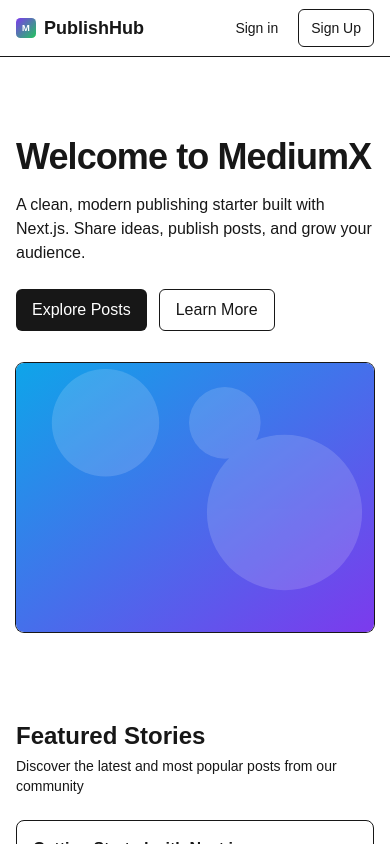
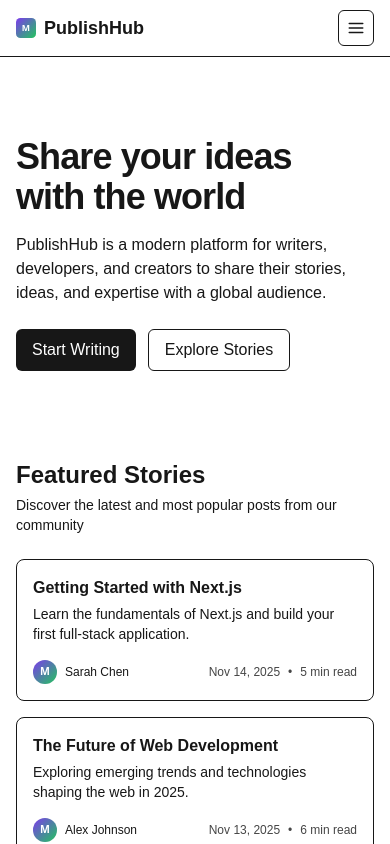
Before and after one commit to Boldecca/capston-phase2, a Next.js app: page / in a window 390 px wide. Shown: the top 844 px of the page. Built offline with nearby package versions, Linux system fonts and the light colour scheme.

Commit message:
updated header file

```diff
--- a/src/components/Header.tsx
+++ b/src/components/Header.tsx
@@ -11,6 +11,7 @@ const nav = [
 ];
 
 export default function Header() {
+  const [open, setOpen] = React.useState(false);
   return (
     <header className="sticky top-0 z-50 border-b bg-background/80 backdrop-blur">
       <div className="mx-auto w-full max-w-6xl px-4 sm:px-6 lg:px-8 h-14 flex items-center gap-4">
@@ -41,7 +42,7 @@ export default function Header() {
         </div>
 
         {/* Auth actions */}
-        <div className="ml-auto flex items-center gap-2">
+        <div className="ml-auto hidden sm:flex items-center gap-2">
           <Link href="/(auth)/login" className="rounded-md px-3 py-2 text-sm hover:bg-black/5 dark:hover:bg-white/10">
             Sign in
           </Link>
@@ -49,7 +50,58 @@ export default function Header() {
             Sign Up
           </Link>
         </div>
+
+        {/* Mobile toggle */}
+        <button
+          type="button"
+          aria-label="Toggle menu"
+          aria-expanded={open}
+          onClick={() => setOpen((v) => !v)}
+          className="ml-auto inline-flex items-center justify-center rounded-md border p-2 sm:hidden"
+        >
+          <svg width="18" height="18" viewBox="0 0 24 24" fill="none" stroke="currentColor" strokeWidth="2" strokeLinecap="round" strokeLinejoin="round">
+            {open ? (
+              <path d="M18 6L6 18M6 6l12 12" />
+            ) : (
+              <>
+                <line x1="3" y1="6" x2="21" y2="6" />
+                <line x1="3" y1="12" x2="21" y2="12" />
+                <line x1="3" y1="18" x2="21" y2="18" />
+              </>
+            )}
+          </svg>
+        </button>
       </div>
+
+      {/* Mobile panel */}
+      {open && (
+        <div className="sm:hidden border-t bg-background/95">
+          <div className="mx-auto w-full max-w-6xl px-4 py-3 space-y-3">
+            <div className="flex flex-col gap-2 text-sm">
+              {nav.map((n) => (
+                <Link key={n.href} href={n.href} className="rounded-md px-2 py-2 hover:bg-black/5 dark:hover:bg-white/10" onClick={() => setOpen(false)}>
+                  {n.label}
+                </Link>
+              ))}
+            </div>
+            <div>
+              <input
+                type="text"
+                placeholder="Search posts, tags, authors..."
+                className="w-full rounded-md border bg-transparent px-3 py-2 text-sm outline-none placeholder:text-muted-foreground/70"
+              />
+            </div>
+            <div className="flex items-center gap-2">
+              <Link href="/(auth)/login" className="flex-1 rounded-md px-3 py-2 text-sm text-center hover:bg-black/5 dark:hover:bg-white/10" onClick={() => setOpen(false)}>
+                Sign in
+              </Link>
+              <Link href="/(auth)/signup" className="flex-1 rounded-md border px-3 py-2 text-sm text-center hover:bg-black/5 dark:hover:bg:white/10" onClick={() => setOpen(false)}>
+                Sign Up
+              </Link>
+            </div>
+          </div>
+        </div>
+      )}
     </header>
   );
 }
--- a/src/components/Hero.tsx
+++ b/src/components/Hero.tsx
@@ -5,32 +5,29 @@ import Image from "next/image";
 export default function Hero() {
   return (
     <section className="py-12 sm:py-16">
-      <div className="grid items-center gap-8 sm:grid-cols-2">
-        <div>
-          <h1 className="mb-4 text-4xl font-semibold tracking-tight sm:text-5xl">
-            Welcome to MediumX
+      <div className="max-w-3xl">
+        <h1 className="mb-4 text-4xl font-semibold tracking-tight sm:text-6xl">
+          Share your ideas
+          <br />
+          with the world
         </h1>
-          <p className="mb-6 text-muted-foreground">
-            A clean, modern publishing starter built with Next.js. Share ideas,
-            publish posts, and grow your audience.
+        <p className="mb-6 max-w-2xl text-muted-foreground">
+          PublishHub is a modern platform for writers, developers, and creators to
+          share their stories, ideas, and expertise with a global audience.
         </p>
-          <div className="flex gap-3">
+        <div className="flex flex-wrap gap-3">
+          <a
+            href="/editor"
+            className="inline-flex items-center justify-center rounded-md bg-foreground px-4 py-2 text-background transition-colors hover:opacity-90"
+          >
+            Start Writing
+          </a>
           <a
             href="/posts"
-              className="inline-flex items-center justify-center rounded-md bg-foreground px-4 py-2 text-background transition-colors hover:opacity-90"
-            >
-              Explore Posts
-            </a>
-            <a
-              href="/about"
             className="inline-flex items-center justify-center rounded-md border px-4 py-2 transition-colors hover:bg-black/5 dark:hover:bg-white/10"
           >
-              Learn More
+            Explore Stories
           </a>
-          </div>
-        </div>
-        <div className="relative aspect-[4/3] w-full overflow-hidden rounded-lg ring-1 ring-border">
-          <Image src="/hero.svg" alt="Hero" fill className="object-cover" priority />
         </div>
       </div>
     </section>
```
Lines whose indentation alone changed are shown as unchanged.
